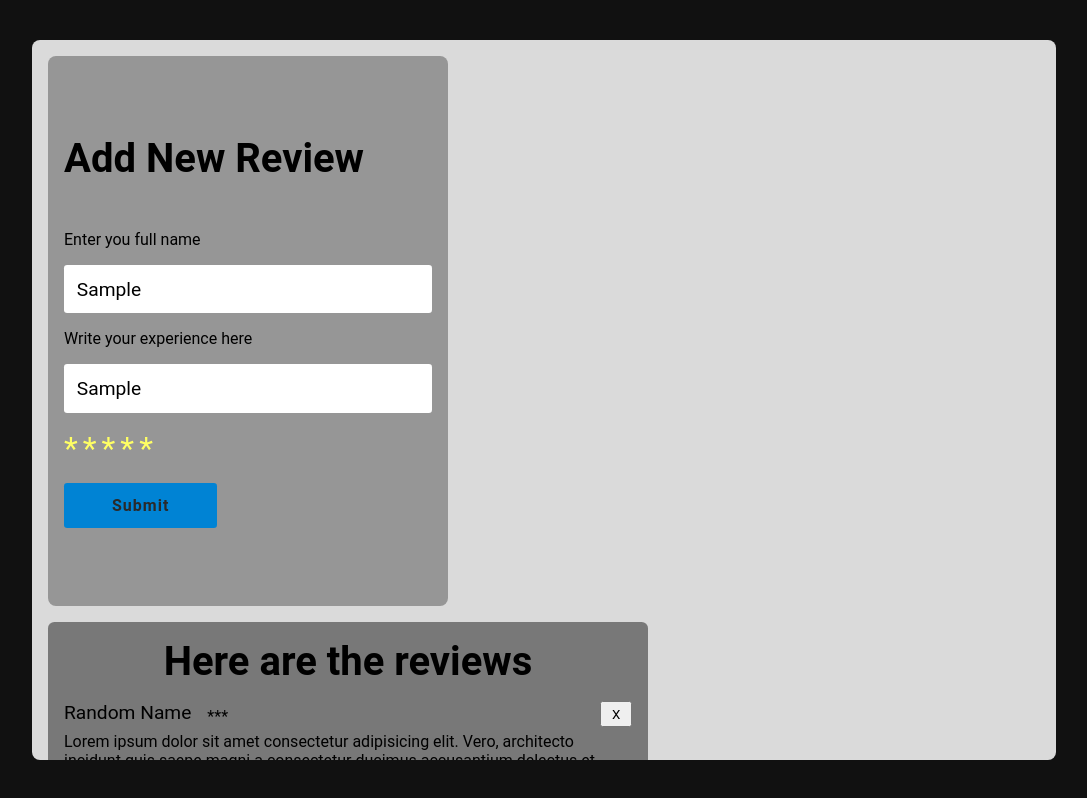
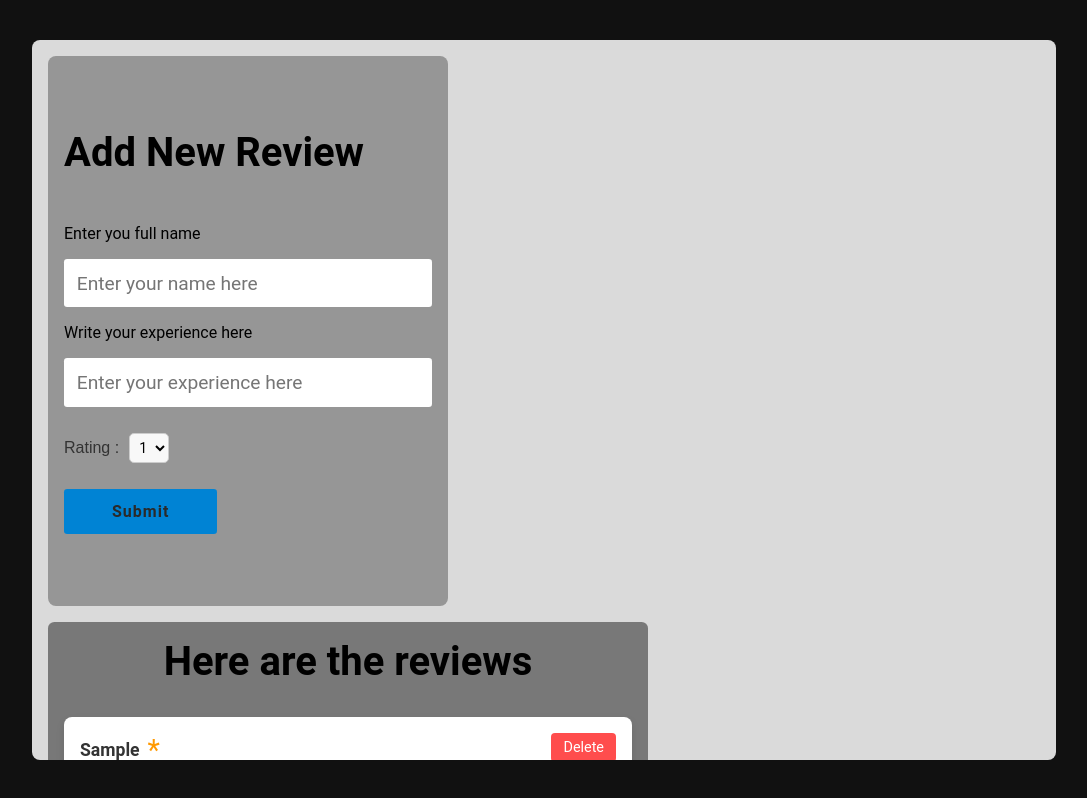
Before and after one commit to aquibjawedio/Web-Dev-Cohort-1.0, a plain HTML site: page projects/02-basic-review/index.html in a window 1280 px wide. Both pictures are taken after typing "Sample", "Sample" into the empty fields and a click on the button "Submit". Shown: the whole page, without its empty margins (96-1183 px from the left). Drawn offline with Linux system fonts and the light colour scheme.

Commit message:
Review Project Completed

```diff
--- a/projects/02-basic-review/index.html
+++ b/projects/02-basic-review/index.html
@@ -1,11 +1,13 @@
 <!DOCTYPE html>
 <html lang="en">
+
 <head>
     <meta charset="UTF-8">
     <meta name="viewport" content="width=device-width, initial-scale=1.0">
     <link rel="stylesheet" href="style.css">
     <title>Basic - Review</title>
 </head>
+
 <body>
 
 
@@ -18,20 +20,21 @@
             <label>Write your experience here</label>
             <input type="text" class="user-experience" placeholder="Enter your experience here">
 
-            <div class="total-stars">*****</div>
+            <div class="total-stars">Rating :
+                <select name="" id="" class="rating-select" >
+                    <option value="1">1</option>
+                    <option value="2">2</option>
+                    <option value="3">3</option>
+                    <option value="4">4</option>
+                    <option value="5">5</option>
+                </select>
+            </div>
 
             <button class="submit-review">Submit</button>
         </div>
         <div class="user-output-section">
             <h2 class="user-output-heading">Here are the reviews</h2>
-            <div class="user-review-card">
-                <div class="user-details-stars">
-                    <div class="card-user-name">Random Name</div>
-                    <div class="stars-given">***</div>
-                    <button class="delete-review">X</button>
-                </div>
-                <p class="review-written">Lorem ipsum dolor sit amet consectetur adipisicing elit. Vero, architecto incidunt quis saepe magni a consectetur ducimus accusantium delectus et dolor quasi nostrum asperiores fugiat quam adipisci hic voluptate consequatur.</p>
-            </div>
+
         </div>
     </div>
 
@@ -41,4 +44,5 @@
     <script src="script.js"></script>
 
 </body>
+
 </html>
--- a/projects/02-basic-review/script.js
+++ b/projects/02-basic-review/script.js
@@ -0,0 +1,62 @@
+const submitReview = document.querySelector('.submit-review');
+
+
+submitReview.addEventListener('click', () => {
+
+    let ratingValue = document.querySelector('.rating-select').value;
+    let username = document.querySelector('.username').value;
+    let userExperience = document.querySelector('.user-experience').value;
+    let stars = '*'.repeat(ratingValue);
+
+
+
+    const singleReviewCard = document.createElement('div');;
+    singleReviewCard.setAttribute('class', 'single-review-card');
+
+
+    const userDetail = document.createElement('div');
+    userDetail.setAttribute('class', 'single-user-detail');
+
+
+    const userName = document.createElement('p');
+    userName.setAttribute('class', 'user-name');
+    userName.textContent = username;
+
+
+    const userRating = document.createElement('p');
+    userRating.setAttribute('class', 'user-rating');
+    userRating.textContent = stars;
+
+
+    const deleteButton = document.createElement('button');
+    deleteButton.setAttribute('class', 'delete-review');
+    deleteButton.textContent = 'Delete';
+
+    // Deleting reviews
+    deleteButton.addEventListener('click', () => {
+        singleReviewCard.remove();
+    })
+
+
+    userDetail.appendChild(userName);
+    userDetail.appendChild(userRating);
+    userDetail.appendChild(deleteButton);
+
+
+    const userReview = document.createElement('p');
+    userReview.setAttribute('class', 'user-review-written');
+    userReview.textContent = userExperience;
+
+    // Append the user detail and review to the review card
+    singleReviewCard.appendChild(userDetail);
+    singleReviewCard.appendChild(userReview);
+
+    document.querySelector('.user-output-section').appendChild(singleReviewCard);
+
+
+
+
+    document.querySelector('.rating-select').value = 1;
+    document.querySelector('.username').value = "";
+    document.querySelector('.user-experience').value = "";
+})
--- a/projects/02-basic-review/style.css
+++ b/projects/02-basic-review/style.css
@@ -31,7 +31,7 @@ body {
     flex-wrap: wrap;
 }
 
-.user-input-section{
+.user-input-section {
     height: 80%;
     width: max(30%, 400px);
     display: flex;
@@ -50,7 +50,7 @@ body {
     font-weight: 600;
 }
 
-.user-input-section > input {
+.user-input-section>input {
     width: 100%;
     padding: 0.8rem;
     outline: none;
@@ -59,14 +59,38 @@ body {
     border-radius: 0.2rem;
 }
 
-.user-input-section > input:focus {
+.user-input-section>input:focus {
     background-color: #dadada;
 }
 
 .total-stars {
-    font-size: 2rem;
-    letter-spacing: 5px;
-    color: #ffff64;
+    font-family: Arial, sans-serif;
+    font-size: 16px;
+    color: #333;
+    margin: 10px 0;
+    display: flex;
+    align-items: center;
+}
+
+.rating-select {
+    font-size: 14px;
+    padding: 5px;
+    margin-left: 10px;
+    border-radius: 5px;
+    border: 1px solid #ccc;
+    background-color: #f8f8f8;
+    transition: all 0.3s ease;
+}
+
+.rating-select:hover {
+    border-color: #888;
+    background-color: #f1f1f1;
+}
+
+.rating-select:focus {
+    outline: none;
+    border-color: #5c8ca6;
+    background-color: #e0f7fa;
 }
 
 .submit-review {
@@ -82,13 +106,14 @@ body {
     color: #2a2a2a;
 }
 
-.submit-review:hover, .submit-review:focus {
+.submit-review:hover,
+.submit-review:focus {
     background-color: #0083d4;
 }
 
 
 
-.user-output-section  {
+.user-output-section {
     height: 80%;
     width: max(60%, 600px);
     background-color: #787878;
@@ -108,25 +133,65 @@ body {
     margin-bottom: 2rem;
     font-weight: 600;
     margin: 0 auto;
-}
-
-.user-details-stars {
-    display: flex;
-    gap: 1rem;
-    align-items: center;
-    position: relative;
+    text-align: center;
 }
 
 
-.card-user-name {
-    font-size: 1.2rem;
-    font-weight: 6  00;
-    margin-bottom: 0.5rem;
+
+
+
+.single-review-card {
+    background-color: #fff;
+    border-radius: 8px;
+    box-shadow: 0 4px 8px #0000001a;
+    padding: 16px;
+    margin: 16px 0;
+    width: 100%;
+    font-family: Arial, sans-serif;
+}
+
+.single-user-detail {
+    display: flex;
+    justify-content: flex-start;
+    align-items: center;
+    position: relative;
+    gap: 0.5rem;
+}
+
+.user-name {
+    font-weight: bold;
+    color: #333;
+    font-size: 1.1em;
+}
+
+.user-rating {
+    color: #ff9900;
+    font-size: 1.8rem;
+    letter-spacing: 3px;
 }
 
 .delete-review {
+    background-color: #ff4d4d;
+    color: white;
+    border: none;
+    padding: 6px 12px;
+    font-size: 0.9em;
+    border-radius: 4px;
+    cursor: pointer;
     position: absolute;
     top: 0;
     right: 0;
-    padding: 0.2rem 0.6rem;
 }
+
+.delete-review:hover {
+    background-color: #ff3a3a;
+}
+
+.user-review-written {
+    font-size: 1em;
+    color: #555;
+    line-height: 1.6;
+    margin-top: 8px;
+    word-wrap: break-word;
+    font-weight: 500;
+}
```
